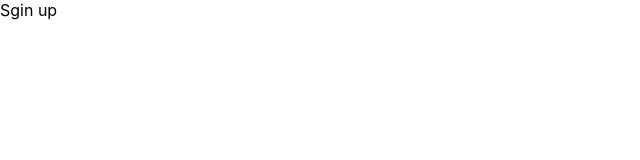
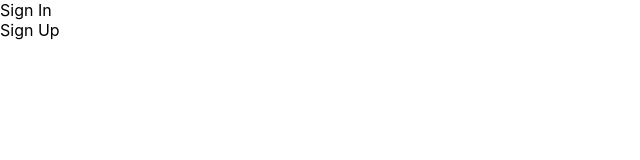
Before and after one commit to hashi904/design_sample, a React (Create React App) app: page / in a window 1280 px wide. Shown: the top 160 px of the page, without its empty margins (0-640 px from the left). Built offline with nearby package versions, Linux system fonts and the light colour scheme.

Commit message:
add page components

```diff
--- a/src/App.js
+++ b/src/App.js
@@ -1,11 +1,19 @@
 import { BrowserRouter, Route, Switch } from 'react-router-dom';
+import Index from './containers/users/Index';
 import SignUp from './containers/users/SignUp';
+import SignIn from './containers/users/SignIn';
+import UserList from './containers/users/UserList';
+import Profile from './containers/users/Profile';
 
 const App = () => {
   return(
     <BrowserRouter>
       <Switch>
-        <Route exact path="/" component={SignUp} />
+        <Route exact path="/" component={Index} />
+        <Route exact path="/sign_up" component={SignUp} />
+        <Route exact path="/sign_in" component={SignIn} />
+        <Route exact path="/users" component={UserList} />
+        <Route exact path="/users/profile" component={Profile} />
       </Switch>
     </BrowserRouter>
   )
--- /dev/null
+++ b/src/containers/users/Index.js
@@ -0,0 +1,11 @@
+import React from "react";
+const Index = () => {
+  return (
+    <div>
+      <div>Sign In</div>
+      <div>Sign Up</div>
+    </div>
+  )
+}
+
+export default Index;
--- /dev/null
+++ b/src/containers/users/Profile.js
@@ -0,0 +1,8 @@
+import React from "react";
+const Profile = () => {
+  return (
+    <div>Profile</div>
+  )
+}
+
+export default Profile;
--- /dev/null
+++ b/src/containers/users/SignIn.js
@@ -0,0 +1,8 @@
+import React from "react";
+const SiginIn = () => {
+  return (
+    <div>Sgin in</div>
+  )
+}
+
+export default SiginIn;
--- /dev/null
+++ b/src/containers/users/UserList.js
@@ -0,0 +1,10 @@
+import React from "react";
+const UserList = () => {
+  return (
+    <div>
+      <div>UserList</div>
+    </div>
+  )
+}
+
+export default UserList;
```
Also changed, not shown: 1 other file (tests, documents, lock files or other folders).
